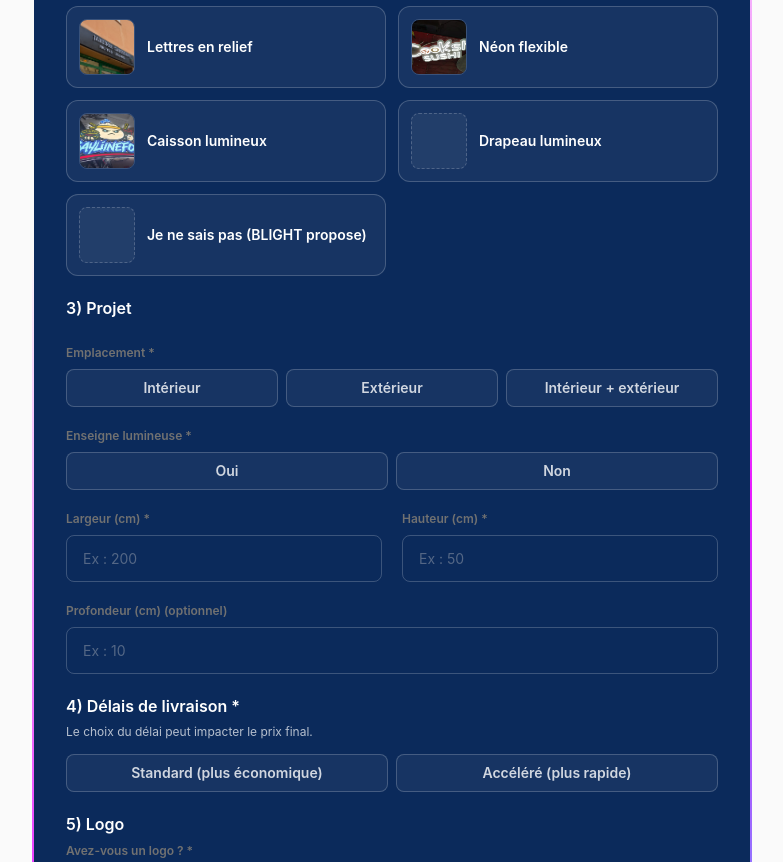
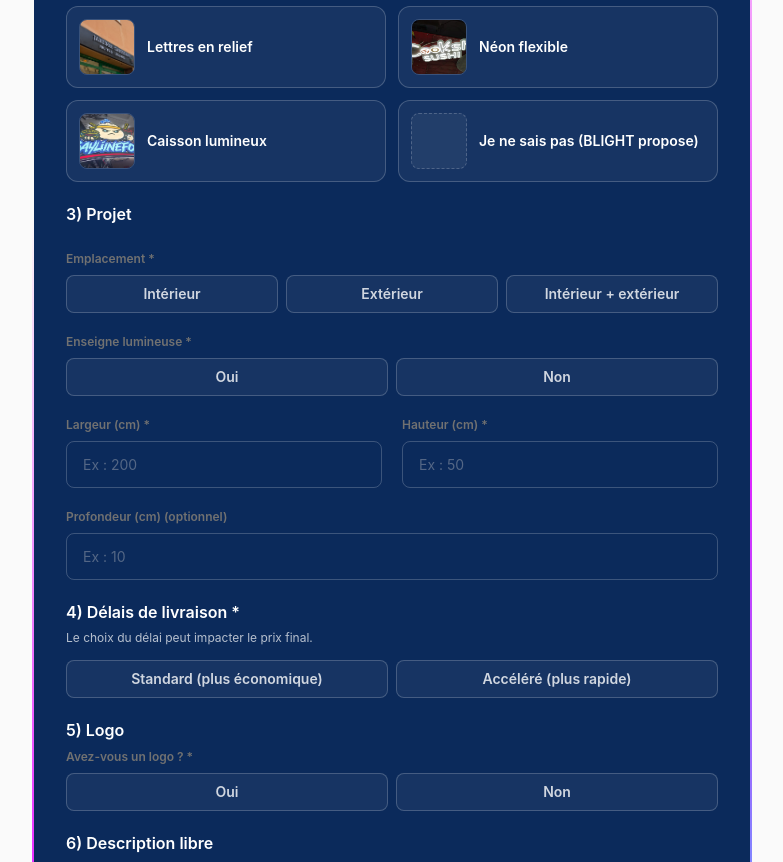
Before and after one commit to BcorpC/blight-website, a Next.js app: page /blight/devis in a window 1280 px wide. Shown: the part 820-1682 px from the top of the page, without its empty margins (248-1031 px from the left). Built offline with nearby package versions, Linux system fonts and the light colour scheme.

Commit message:
Suppression option Drapeau lumineux

```diff
--- a/app/blight/devis/page.tsx
+++ b/app/blight/devis/page.tsx
@@ -62,10 +62,6 @@ export default function BlightDevisPage() {
         value: 'Caisson lumineux',
         label: 'Caisson lumineux',
         img: '/public2/images/enseigne/caisson-lumineux.jpg',
-      },
-      {
-        value: 'Drapeau lumineux',
-        label: 'Drapeau lumineux',
       },
       {
         value: 'Je ne sais pas',
```
